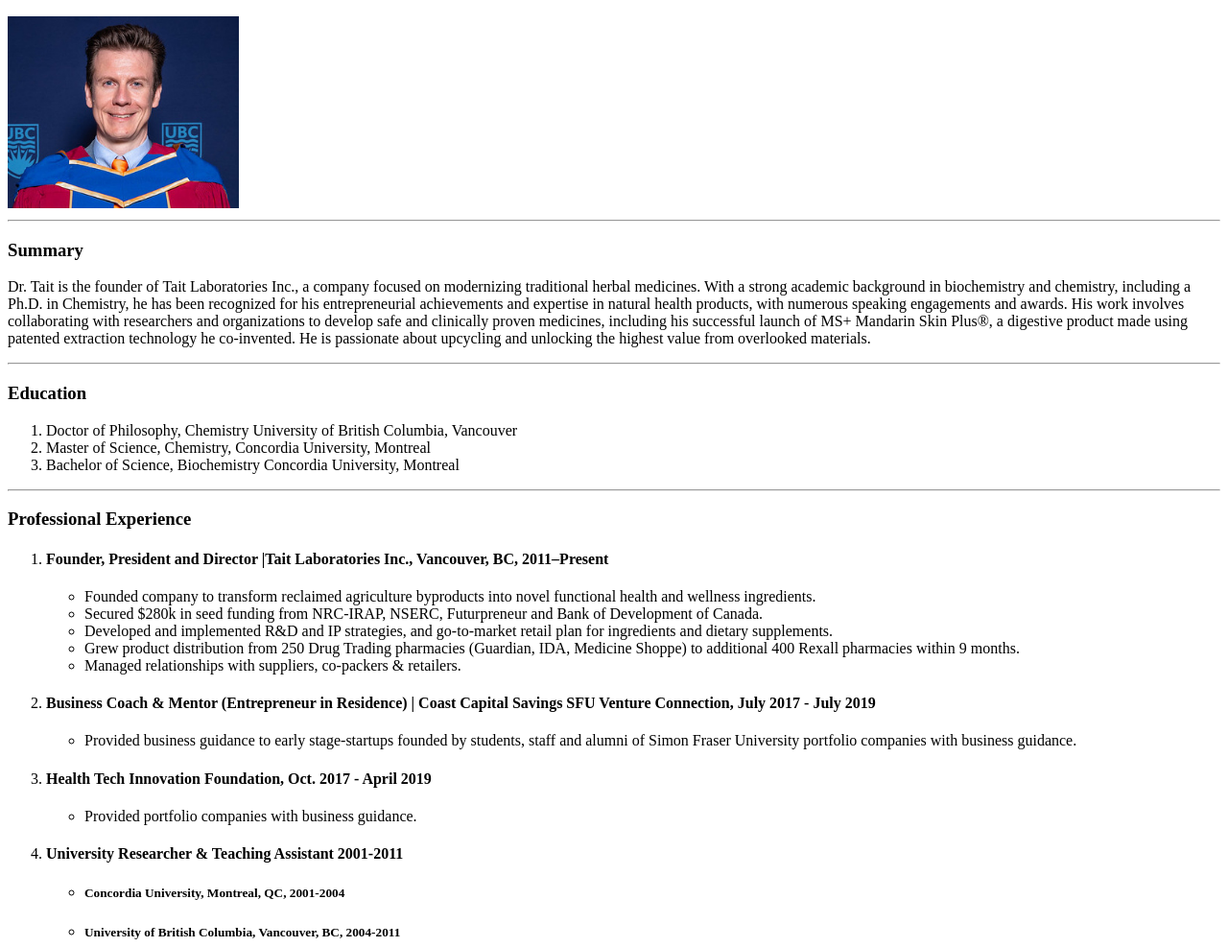
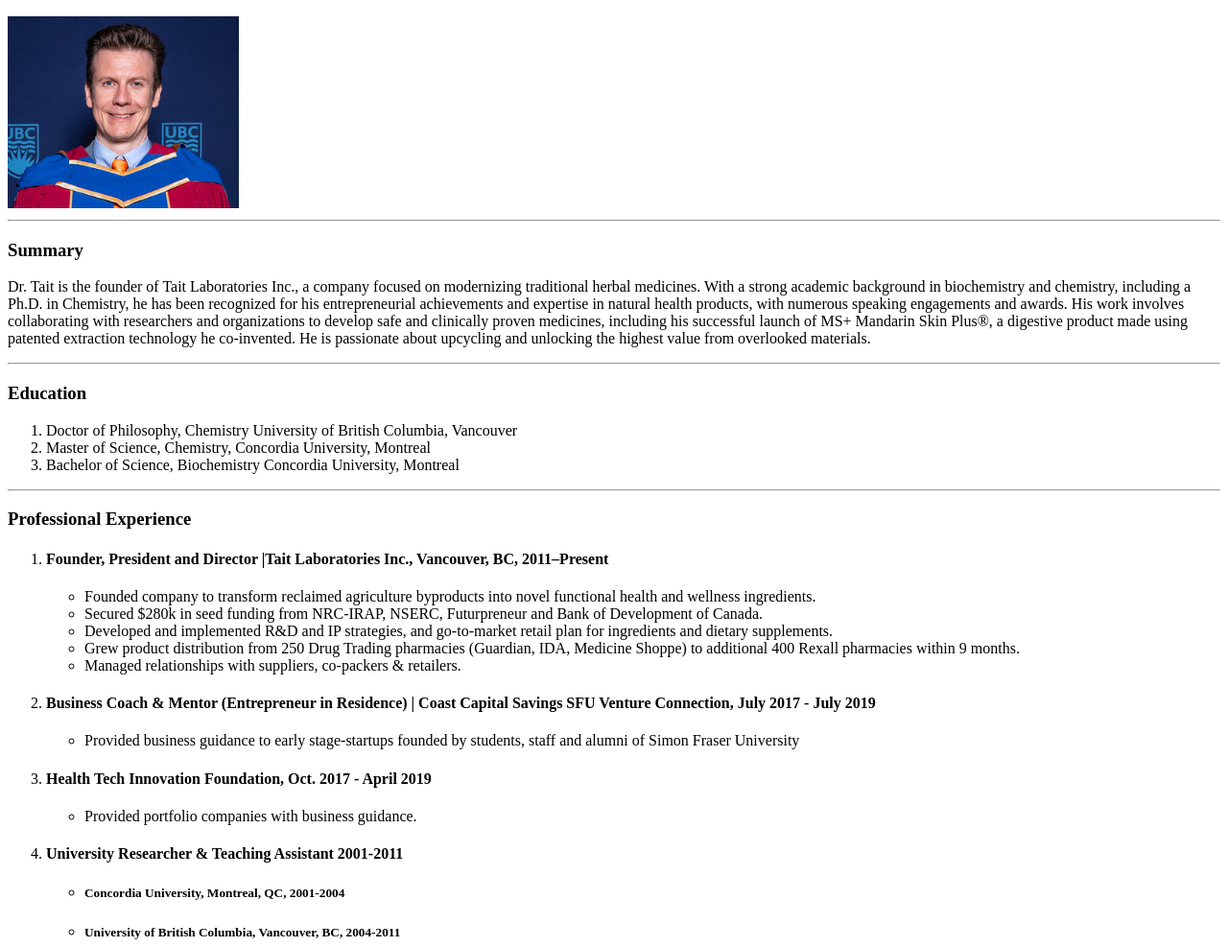
Before and after one commit to andrewrtait/Resume, a plain HTML site: page index.html in a window 1280 px wide. Shown: the part 110-1097 px from the top of the page at 96% size. Drawn offline with Linux system fonts and the light colour scheme.

Commit message:
Update index.html
minor edit to remove redundant text

```diff
--- a/index.html
+++ b/index.html
@@ -42,7 +42,7 @@
     <li><h4>Business Coach & Mentor (Entrepreneur in Residence) |
         Coast Capital Savings SFU Venture Connection, July 2017 - July 2019 </h4>
         <ul><li>Provided business guidance to early stage-startups founded by students, staff and alumni of Simon Fraser University
-        portfolio companies with business guidance.</li></ul>
+        </li></ul>
     </li>
     <li><h4>Health Tech Innovation Foundation, Oct. 2017 - April 2019</h4></li>
         <ul><li>Provided portfolio companies with business guidance.</li></ul>
```
